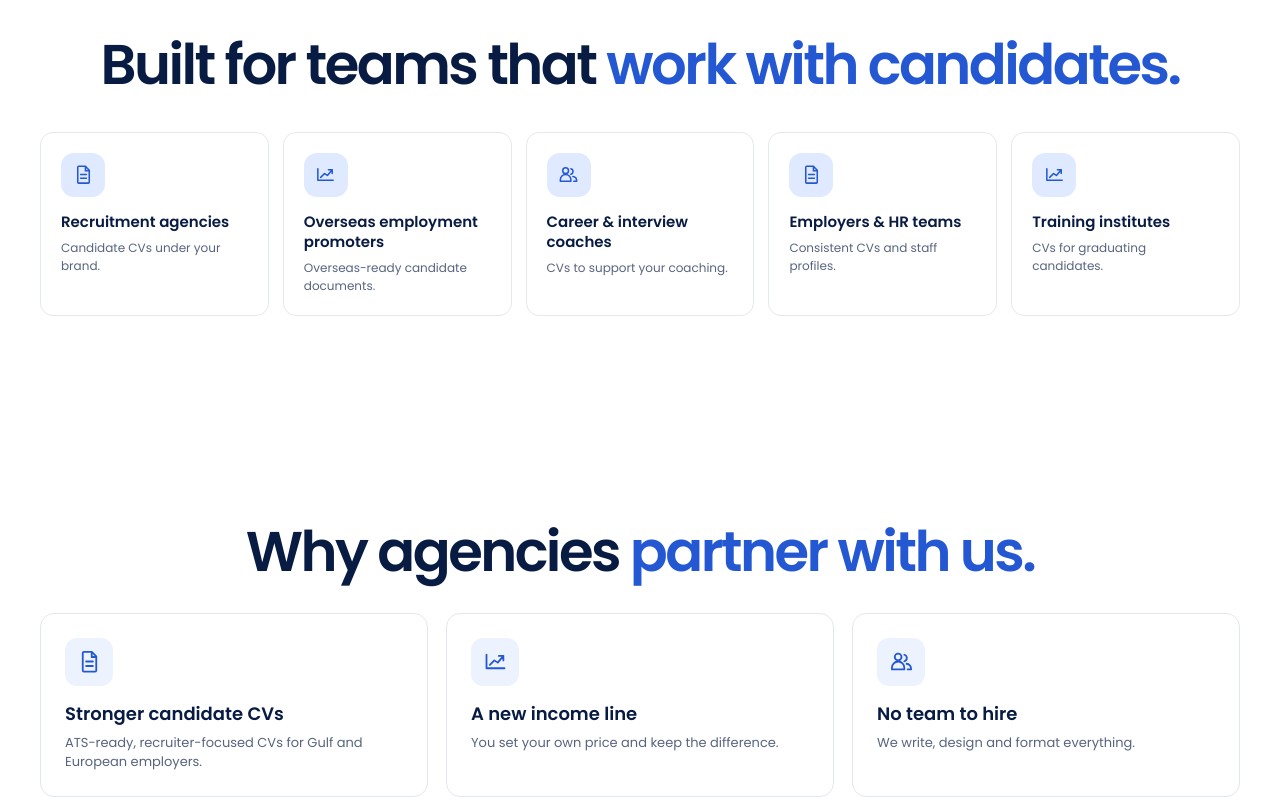
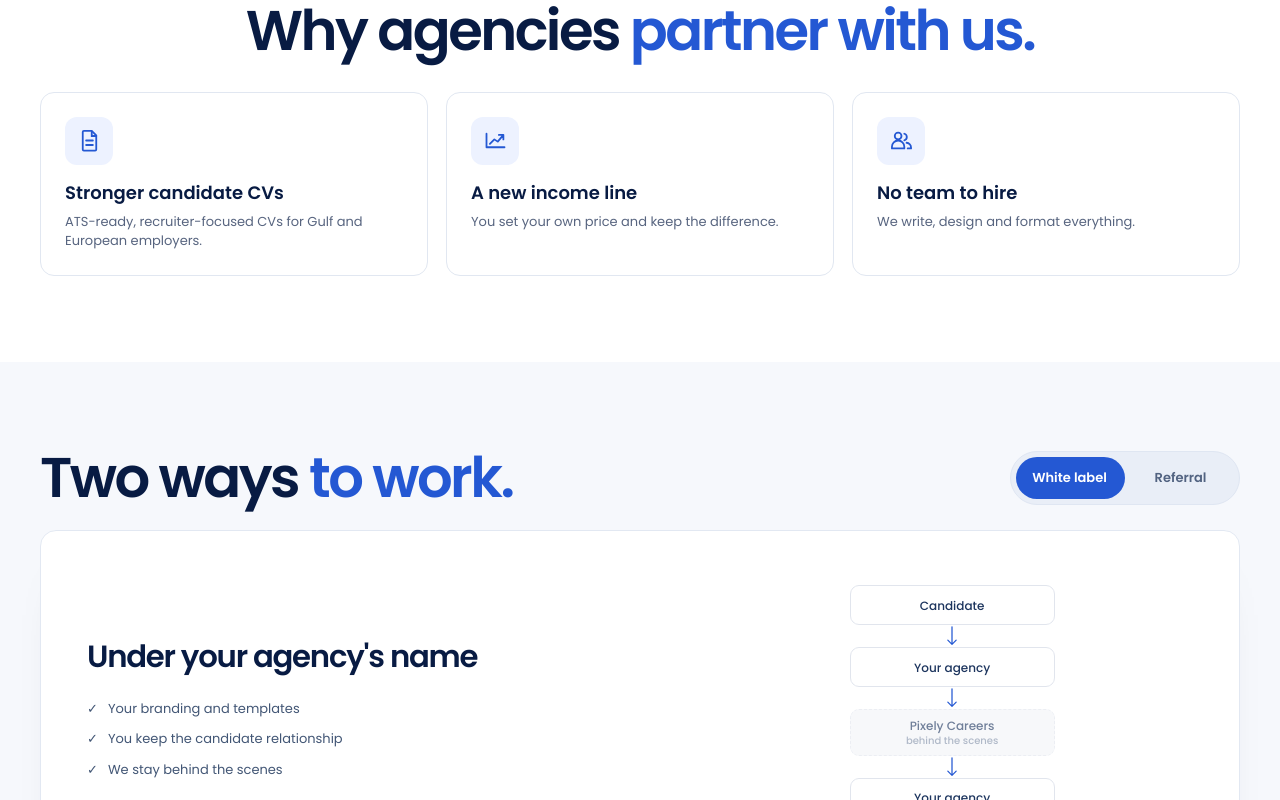
Before and after one commit to pixelyofficialstore-a11y/pixelycareer_premium-website, a Next.js app: page /partners in a window 1280 px wide. Shown: the part 1020-1820 px from the top of the page. Built offline with nearby package versions, Linux system fonts and the light colour scheme; no server answers.

Commit message:
Remove unused partner page components and styles
Replit-Commit-Author: Agent

```diff
--- a/src/components/partners/PartnersPage.tsx
+++ b/src/components/partners/PartnersPage.tsx
@@ -10,14 +10,6 @@ import AgencyFAQ from "./AgencyFAQ";
 import PartnersCarousel from "./PartnersCarousel";
 import type { AgencySample } from "./types";
 import "./partners.css";
-
-const AUDIENCES = [
-  { label: "Recruitment agencies", line: "Candidate CVs under your brand.", icon: "document" },
-  { label: "Overseas employment promoters", line: "Overseas-ready candidate documents.", icon: "growth" },
-  { label: "Career & interview coaches", line: "CVs to support your coaching.", icon: "team" },
-  { label: "Employers & HR teams", line: "Consistent CVs and staff profiles.", icon: "document" },
-  { label: "Training institutes", line: "CVs for graduating candidates.", icon: "growth" },
-];
 
 const WHY = [
   { title: "Stronger candidate CVs", text: "ATS-ready, recruiter-focused CVs for Gulf and European employers.", icon: "document" },
@@ -172,25 +164,6 @@ function CountUp({ to }: { to: number }) {
     return () => cancelAnimationFrame(frame);
   }, [to]);
   return <>{value.toLocaleString("en-US")}</>;
-}
-
-function WhoItsFor() {
-  return (
-    <section className="agency-section agency-audience-section" aria-labelledby="agency-audience-title" data-agency-reveal>
-      <div className="agency-wrap">
-        <h2 className="agency-title" id="agency-audience-title">Built for teams that <em>work with candidates.</em></h2>
-        <div className="agency-audience-grid">
-          {AUDIENCES.map((item) => (
-            <article className="agency-audience-card" key={item.label}>
-              <span className="agency-audience-mark" aria-hidden="true"><FeatureIcon type={item.icon} /></span>
-              <h3>{item.label}</h3>
-              <p>{item.line}</p>
-            </article>
-          ))}
-        </div>
-      </div>
-    </section>
-  );
 }
 
 function WhySection() {
@@ -373,7 +346,6 @@ export default function PartnersPage({ samples }: { samples: AgencySample[] }) {
       </div>
     </section>
     <ProofBand />
-    <WhoItsFor />
     <WhySection />
     <WaysSection />
     <section className="agency-section agency-samples" id="samples" aria-labelledby="agency-samples-title" data-agency-reveal>
--- a/src/components/partners/partners.css
+++ b/src/components/partners/partners.css
@@ -123,35 +123,11 @@
 .agency-page .agency-proof-number { display: block; color: var(--agency-blue); font-family: var(--font-head, "Poppins", sans-serif); font-size: clamp(38px, 4.5vw, 56px); font-weight: 600; letter-spacing: -.05em; line-height: 1.05; font-variant-numeric: tabular-nums; }
 .agency-page .agency-proof-label { display: block; margin-top: 8px; color: rgb(8 27 67 / .68); font-size: 14px; }
 
-/* Partner audiences */
-.agency-page .agency-audience-section { background: #fff; }
-.agency-page .agency-audience-section .agency-title { max-width: none; margin-inline: auto; text-align: center; }
-.agency-page .agency-audience-section .agency-title em { display: inline; }
-.agency-page .agency-audience-grid { display: grid; grid-template-columns: repeat(5, minmax(0, 1fr)); gap: 14px; margin-top: 36px; }
-.agency-page .agency-audience-card { min-width: 0; min-height: 166px; padding: 20px; border: 1px solid #e3e8f1; border-radius: 13px; background: #fff; transition: transform 200ms ease, border-color 200ms ease, box-shadow 200ms ease; }
-.agency-page .agency-audience-card:hover { transform: translateY(-4px); border-color: #b7c9ef; box-shadow: 0 16px 32px -26px rgb(8 27 67 / .36); }
-.agency-page .agency-audience-mark { display: grid; width: 40px; height: 40px; place-items: center; border-radius: 11px; color: var(--agency-blue); background: #edf2ff; }
-.agency-page .agency-audience-mark svg { width: 22px; height: 22px; }
-.agency-page .agency-audience-card h3 { margin: 15px 0 0; font-family: var(--font-head, "Poppins", sans-serif); font-size: 15px; font-weight: 600; line-height: 1.35; }
-.agency-page .agency-audience-card p { margin: 7px 0 0; color: rgb(8 27 67 / .68); font-size: 12px; line-height: 1.5; }
-.agency-page .agency-audience-tabs { display: flex; gap: 9px; margin-top: 35px; overflow-x: auto; padding: 2px 2px 12px; scrollbar-width: thin; scrollbar-color: #b9c8e3 transparent; }
-.agency-page .agency-audience-tab { min-height: 42px; flex: 0 0 auto; padding: 0 16px; border: 1px solid #dfe6f2; border-radius: 999px; color: #34496f; background: #fff; font: inherit; font-size: 12px; cursor: pointer; transition: color 180ms ease, border-color 180ms ease, background 180ms ease; }
-.agency-page .agency-audience-tab[aria-selected="true"] { border-color: var(--agency-navy); color: #fff; background: var(--agency-navy); }
-.agency-page .agency-audience-tab:focus-visible, .agency-page .agency-model-switch button:focus-visible, .agency-page .agency-sample-tabs button:focus-visible { outline: 3px solid rgb(36 88 211 / .28); outline-offset: 2px; }
-.agency-page .agency-audience-panel {
-  display: grid; min-height: 330px; grid-template-columns: 1fr 1fr; align-items: center; gap: 36px; margin-top: 8px;
-  padding: clamp(28px, 5vw, 60px); overflow: hidden; border: 1px solid #e2e9f4; border-radius: 18px;
-  background: linear-gradient(115deg, #f7f9fd 5%, #edf3ff 100%); animation: agency-panel-in 300ms ease both;
-}
+/* Partner section interactions */
+.agency-page .agency-model-switch button:focus-visible, .agency-page .agency-sample-tabs button:focus-visible { outline: 3px solid rgb(36 88 211 / .28); outline-offset: 2px; }
 @keyframes agency-panel-in { from { opacity: 0; transform: translateX(14px); } to { opacity: 1; transform: translateX(0); } }
-.agency-page .agency-audience-copy { max-width: 430px; }
-.agency-page .agency-audience-mark { display: grid; width: 44px; height: 44px; place-items: center; border-radius: 13px; color: var(--agency-blue); background: #dfe9ff; }
-.agency-page .agency-audience-mark svg { width: 23px; height: 23px; }
-.agency-page .agency-audience-copy h3 { max-width: 27ch; margin: 18px 0 17px; font-family: var(--font-head, "Poppins", sans-serif); font-size: clamp(20px, 2.2vw, 25px); font-weight: 600; letter-spacing: -.025em; line-height: 1.32; }
-.agency-page .agency-audience-copy ul, .agency-page .agency-model-copy ul { display: grid; gap: 12px; margin: 0; padding: 0; list-style: none; }
-.agency-page .agency-audience-copy li, .agency-page .agency-model-copy li { display: flex; align-items: center; gap: 10px; color: #425675; font-size: 13px; line-height: 1.35; }
-.agency-page .agency-check { display: inline-grid; width: 19px; height: 19px; flex: none; place-items: center; border-radius: 50%; color: #2458d3; background: #dce7ff; font-size: 11px; font-weight: 700; }
-.agency-page .agency-audience-art { position: relative; display: flex; min-height: 250px; align-items: center; justify-content: center; overflow: hidden; }
+.agency-page .agency-model-copy ul { display: grid; gap: 12px; margin: 0; padding: 0; list-style: none; }
+.agency-page .agency-model-copy li { display: flex; align-items: center; gap: 10px; color: #425675; font-size: 13px; line-height: 1.35; }
 .agency-page .agency-mock-cv-mini { min-height: unset; padding: 13px 12px; border: 1px solid #e2e7ef; border-radius: 6px; background: #fff; box-shadow: 0 20px 35px -26px rgb(8 27 67 / .48); }
 .agency-page .agency-mock-cv-mini .agency-mock-head { gap: 6px; padding-bottom: 8px; }
 .agency-page .agency-mock-cv-mini .agency-mock-head > i { width: 18px; height: 18px; }
@@ -161,31 +137,6 @@
 .agency-page .agency-mock-cv-mini .agency-mock-label { margin: 9px 0 4px; font-size: 5px; }
 .agency-page .agency-mock-cv-mini .agency-mock-line { height: 2px; margin-top: 3px; }
 .agency-page .agency-mock-cv-mini .agency-mock-subline { font-size: 5px; }
-.agency-page .agency-art-stack { position: relative; width: 190px; height: 205px; }
-.agency-page .agency-art-stack .agency-mock-cv { position: absolute; inset: 7px 28px 0; width: 136px; height: 190px; transform-origin: bottom center; }
-.agency-page .agency-art-stack .agency-mock-cv:nth-child(1) { transform: translateX(-31px) rotate(-12deg); }
-.agency-page .agency-art-stack .agency-mock-cv:nth-child(2) { transform: translateX(26px) rotate(12deg); }
-.agency-page .agency-art-stack .agency-mock-cv:nth-child(3) { z-index: 2; }
-.agency-page .agency-art-badge { position: absolute; z-index: 3; right: 5%; bottom: 13%; padding: 8px 12px; border-radius: 999px; color: #fff; background: var(--agency-blue); box-shadow: 0 7px 16px -9px #1e3e82; font-size: 9px; font-weight: 600; }
-.agency-page .agency-art-destinations { gap: 16px; }
-.agency-page .agency-art-destinations > .agency-mock-cv { width: 144px; height: 208px; }
-.agency-page .agency-destination-list { display: grid; grid-template-columns: repeat(2, auto); gap: 7px; }
-.agency-page .agency-destination-list span { padding: 7px 9px; border: 1px solid #d6e0f2; border-radius: 6px; color: #3a527c; background: rgb(255 255 255 / .7); font-size: 9px; font-weight: 600; }
-.agency-page .agency-art-guide { gap: 14px; }
-.agency-page .agency-art-guide > .agency-mock-cv { width: 138px; height: 205px; }
-.agency-page .agency-guide-mini { display: flex; width: 120px; min-height: 155px; flex-direction: column; padding: 13px; border: 1px solid #e0e7f2; border-radius: 7px; background: #fff; box-shadow: 0 15px 30px -24px #081b43; }
-.agency-page .agency-guide-icon { display: grid; width: 26px; height: 26px; place-items: center; margin-bottom: 12px; border-radius: 7px; color: var(--agency-blue); background: #eaf0ff; }
-.agency-page .agency-guide-icon svg { width: 15px; height: 15px; }
-.agency-page .agency-guide-mini b { color: #233957; font-size: 8px; }
-.agency-page .agency-guide-mini i { width: 100%; height: 3px; margin-top: 8px; border-radius: 5px; background: #e3e9f2; }
-.agency-page .agency-art-lineup { gap: 7px; }
-.agency-page .agency-art-lineup .agency-mock-cv { width: 118px; height: 174px; }
-.agency-page .agency-art-lineup .agency-mock-cv-mini:nth-child(2) { transform: translateY(-13px); }
-.agency-page .agency-art-lineup .agency-mock-cv-mini:nth-child(3) { transform: translateY(10px); }
-.agency-page .agency-art-graduate .agency-art-stack .agency-mock-cv { filter: saturate(.9); }
-.agency-page .agency-grad-badge { position: absolute; z-index: 3; top: 13%; right: 18%; display: grid; width: 42px; height: 42px; place-items: center; border-radius: 50%; color: #fff; background: #416dc9; box-shadow: 0 8px 20px -9px #163977; }
-.agency-page .agency-grad-badge svg { width: 22px; height: 22px; }
-
 .agency-page .agency-why { background: #fff; }
 .agency-page .agency-why > .agency-wrap > .agency-title { max-width: none; margin-inline: auto; text-align: center; }
 .agency-page .agency-why, .agency-page .agency-ways { padding-block: 86px; }
@@ -368,7 +319,6 @@
 
 @media (max-width: 1023px) {
   .agency-page .agency-hero { min-height: auto; }
-  .agency-page .agency-audience-grid { grid-template-columns: repeat(3, minmax(0, 1fr)); }
   .agency-page .agency-visual-wrap { min-height: 420px; }
   .agency-page .agency-process-track { height: 340px; }
   .agency-page .agency-process-step { padding-inline: 9px; }
@@ -398,9 +348,6 @@
   .agency-page .agency-proof-grid { gap: 18px 10px; padding-block: 22px; }
   .agency-page .agency-proof-number { font-size: clamp(31px, 8.5vw, 42px); }
   .agency-page .agency-proof-label { max-width: 15ch; font-size: 11px; line-height: 1.35; }
-  .agency-page .agency-audience-grid { grid-template-columns: repeat(2, minmax(0, 1fr)); gap: 10px; margin-top: 27px; }
-  .agency-page .agency-audience-card { min-height: 0; padding: 17px; }
-  .agency-page .agency-audience-card h3 { font-size: 14px; }
   .agency-page .agency-why-grid { grid-template-columns: minmax(0, 1fr); gap: 12px; margin-top: 28px; }
   .agency-page .agency-why-card { min-height: 0; padding: 23px; }
   .agency-page .agency-line-icon { width: 46px; height: 46px; }
```
